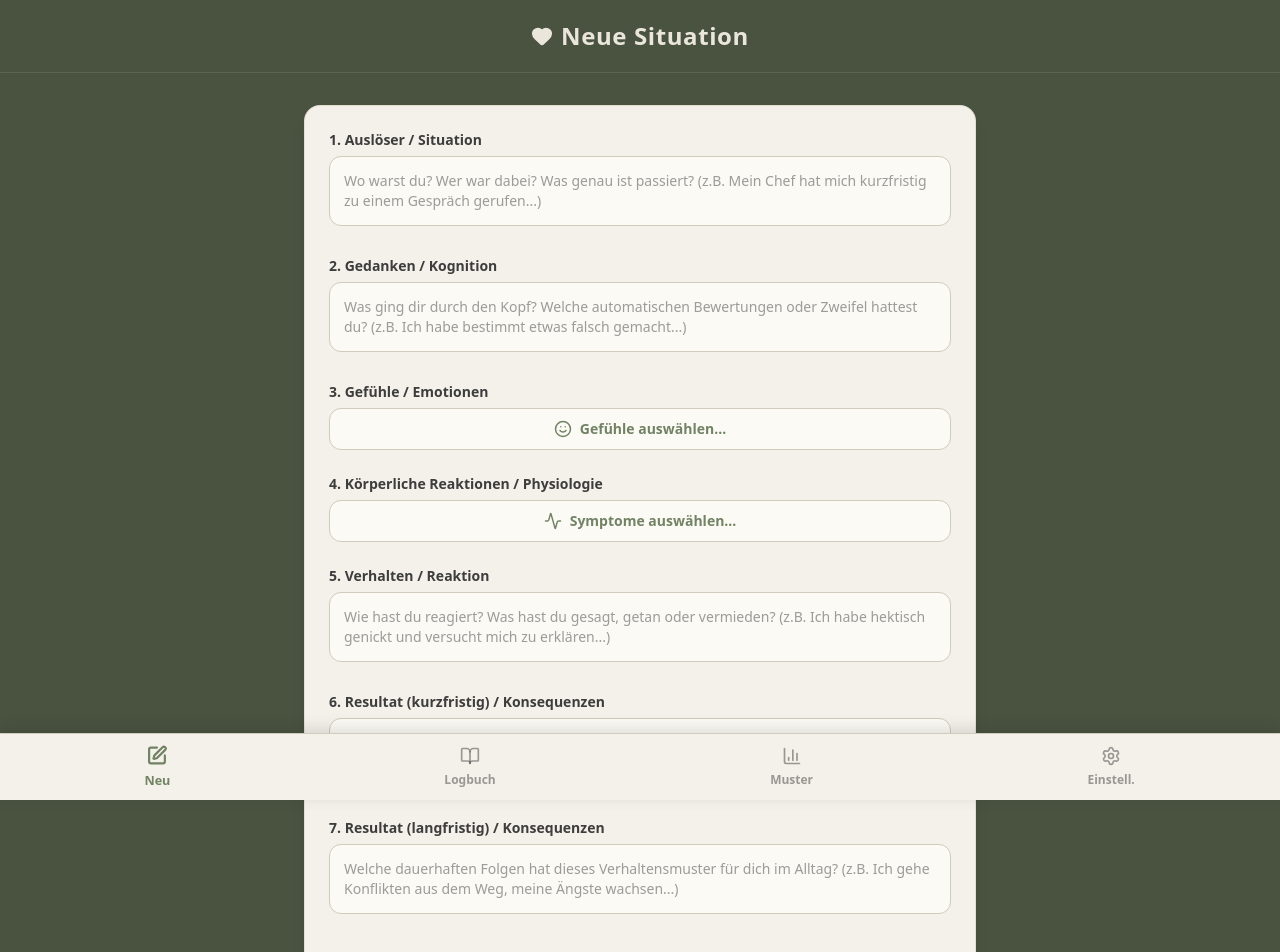
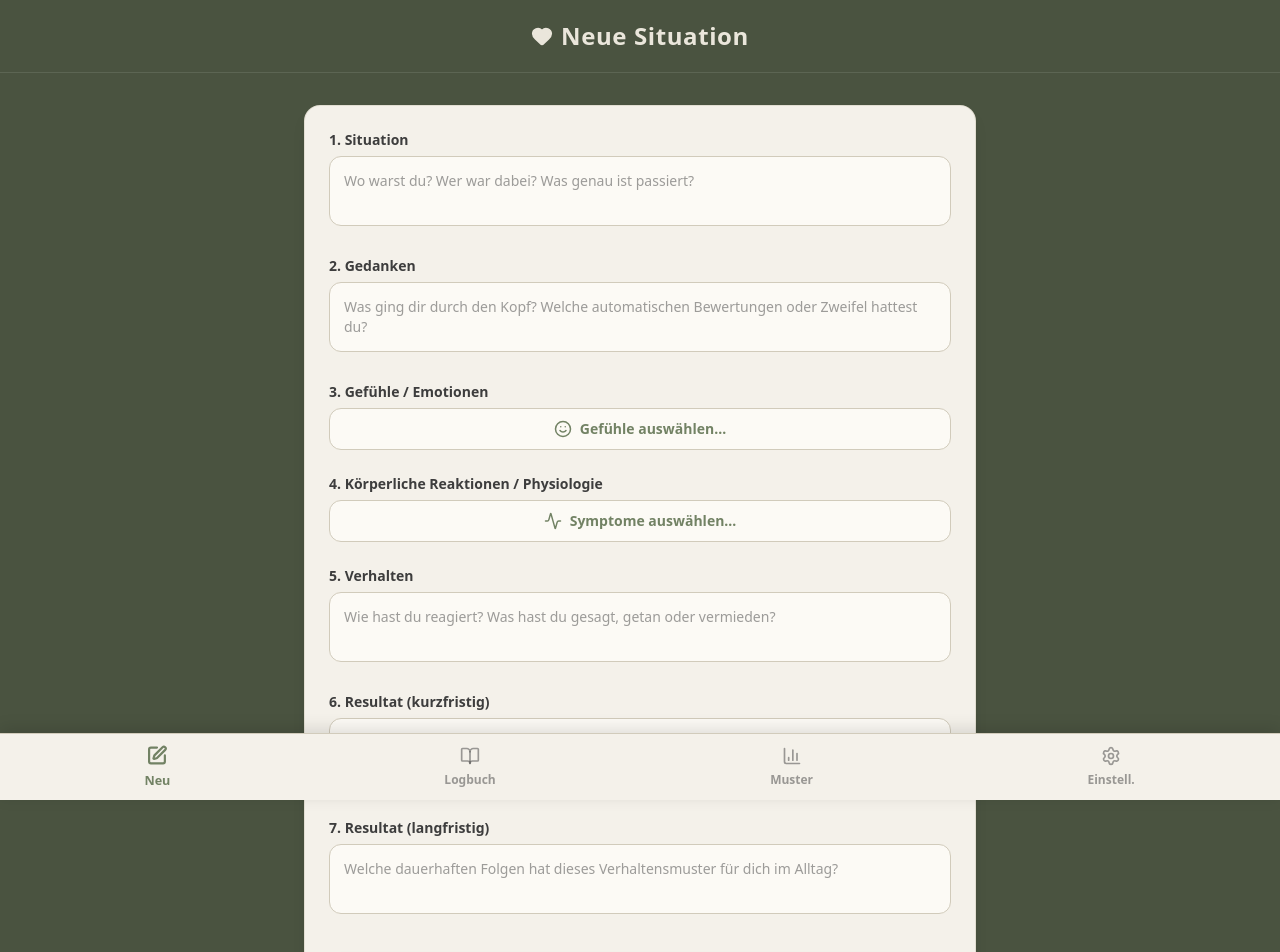
Before and after one commit to theglotzerify/situations-logbuch, a React (Vite) app: page / in a window 1280 px wide. Shown: the top 952 px of the page. Built offline with nearby package versions, Linux system fonts and the light colour scheme.

Commit message:
Refine labels and placeholders in EntryForm
Updated labels and placeholders in EntryForm component to remove redundant text.

```diff
--- a/src/components/EntryForm.tsx
+++ b/src/components/EntryForm.tsx
@@ -123,14 +123,14 @@ export default function EntryForm({
           {/* Situation */}
           <div>
             <label htmlFor="situation" className="block text-sm font-bold text-[#3D3D3D] mb-1.5">
-              1. Auslöser / Situation
+              1. Situation
             </label>
             <textarea
               id="situation"
               ref={textareaRefs.situation}
               value={situation}
               onChange={(e) => setSituation(e.target.value)}
-              placeholder="Wo warst du? Wer war dabei? Was genau ist passiert? (z.B. Mein Chef hat mich kurzfristig zu einem Gespräch gerufen...)"
+              placeholder="Wo warst du? Wer war dabei? Was genau ist passiert?"
               rows={2}
               className="w-full p-3.5 rounded-xl border border-[#D1CBBB] bg-[#FCFAF5] text-[#3D3D3D] text-sm focus:border-[#728264] focus:ring-2 focus:ring-[#728264]/15 outline-none transition-all resize-none min-h-[70px]"
             />
@@ -139,14 +139,14 @@ export default function EntryForm({
           {/* Gedanken */}
           <div>
             <label htmlFor="gedanken" className="block text-sm font-bold text-[#3D3D3D] mb-1.5">
-              2. Gedanken / Kognition
+              2. Gedanken
             </label>
             <textarea
               id="gedanken"
               ref={textareaRefs.gedanken}
               value={gedanken}
               onChange={(e) => setGedanken(e.target.value)}
-              placeholder="Was ging dir durch den Kopf? Welche automatischen Bewertungen oder Zweifel hattest du? (z.B. Ich habe bestimmt etwas falsch gemacht...)"
+              placeholder="Was ging dir durch den Kopf? Welche automatischen Bewertungen oder Zweifel hattest du?"
               rows={2}
               className="w-full p-3.5 rounded-xl border border-[#D1CBBB] bg-[#FCFAF5] text-[#3D3D3D] text-sm focus:border-[#728264] focus:ring-2 focus:ring-[#728264]/15 outline-none transition-all resize-none min-h-[70px]"
             />
@@ -219,14 +219,14 @@ export default function EntryForm({
           {/* Verhalten */}
           <div>
             <label htmlFor="verhalten" className="block text-sm font-bold text-[#3D3D3D] mb-1.5">
-              5. Verhalten / Reaktion
+              5. Verhalten
             </label>
             <textarea
               id="verhalten"
               ref={textareaRefs.verhalten}
               value={verhalten}
               onChange={(e) => setVerhalten(e.target.value)}
-              placeholder="Wie hast du reagiert? Was hast du gesagt, getan oder vermieden? (z.B. Ich habe hektisch genickt und versucht mich zu erklären...)"
+              placeholder="Wie hast du reagiert? Was hast du gesagt, getan oder vermieden?"
               rows={2}
               className="w-full p-3.5 rounded-xl border border-[#D1CBBB] bg-[#FCFAF5] text-[#3D3D3D] text-sm focus:border-[#728264] focus:ring-2 focus:ring-[#728264]/15 outline-none transition-all resize-none min-h-[70px]"
             />
@@ -235,14 +235,14 @@ export default function EntryForm({
           {/* Resultat (kurzfristig) */}
           <div>
             <label htmlFor="resultat_kurz" className="block text-sm font-bold text-[#3D3D3D] mb-1.5">
-              6. Resultat (kurzfristig) / Konsequenzen
+              6. Resultat (kurzfristig)
             </label>
             <textarea
               id="resultat_kurz"
               ref={textareaRefs.resultatKurz}
               value={resultatKurz}
               onChange={(e) => setResultatKurz(e.target.value)}
-              placeholder="Was war die sofortige Auswirkung auf dich oder die Situation? (z.B. Kurzfristig nahm die Anspannung ab, aber ich fühlte mich beschämt...)"
+              placeholder="Was war die sofortige Auswirkung auf dich oder die Situation?"
               rows={2}
               className="w-full p-3.5 rounded-xl border border-[#D1CBBB] bg-[#FCFAF5] text-[#3D3D3D] text-sm focus:border-[#728264] focus:ring-2 focus:ring-[#728264]/15 outline-none transition-all resize-none min-h-[70px]"
             />
@@ -251,14 +251,14 @@ export default function EntryForm({
           {/* Resultat (langfristig) */}
           <div>
             <label htmlFor="resultat_lang" className="block text-sm font-bold text-[#3D3D3D] mb-1.5">
-              7. Resultat (langfristig) / Konsequenzen
+              7. Resultat (langfristig)
             </label>
             <textarea
               id="resultat_lang"
               ref={textareaRefs.resultatLang}
               value={resultatLang}
               onChange={(e) => setResultatLang(e.target.value)}
-              placeholder="Welche dauerhaften Folgen hat dieses Verhaltensmuster für dich im Alltag? (z.B. Ich gehe Konflikten aus dem Weg, meine Ängste wachsen...)"
+              placeholder="Welche dauerhaften Folgen hat dieses Verhaltensmuster für dich im Alltag?"
               rows={2}
               className="w-full p-3.5 rounded-xl border border-[#D1CBBB] bg-[#FCFAF5] text-[#3D3D3D] text-sm focus:border-[#728264] focus:ring-2 focus:ring-[#728264]/15 outline-none transition-all resize-none min-h-[70px]"
             />
```
